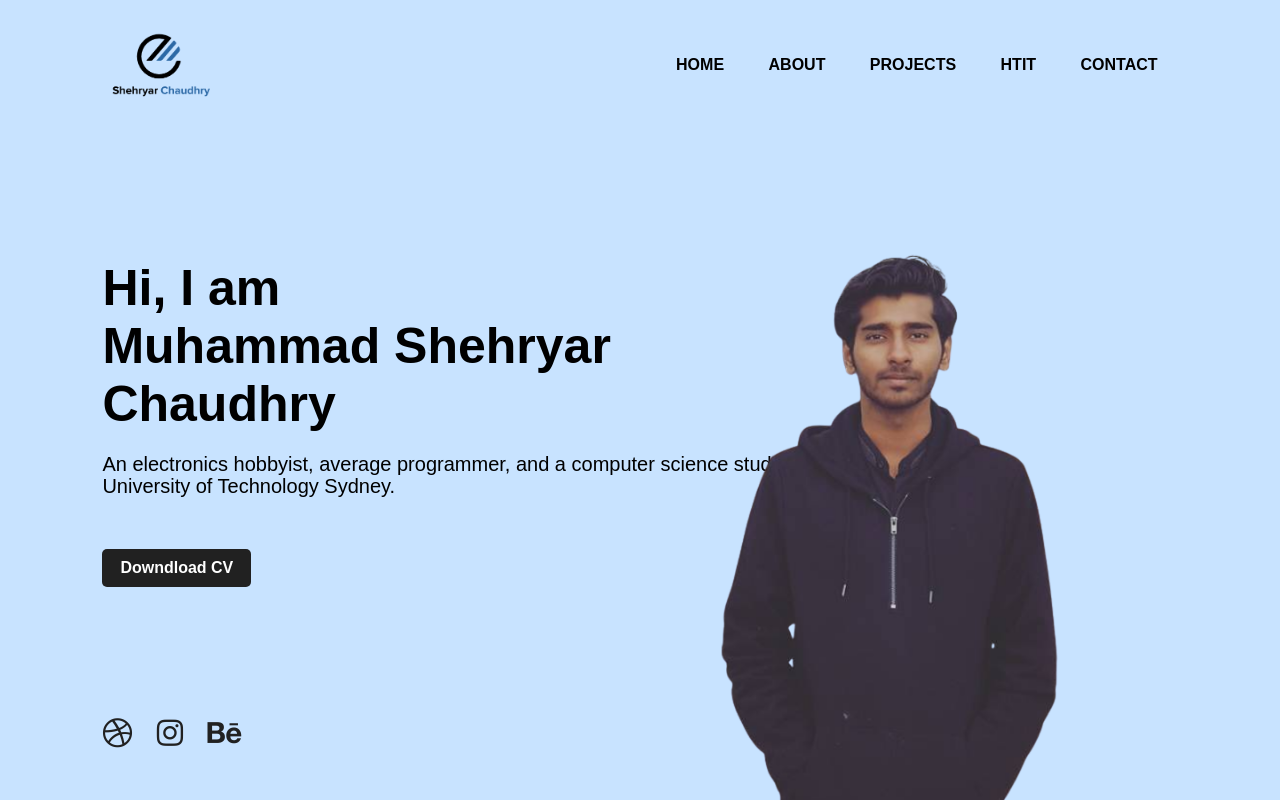
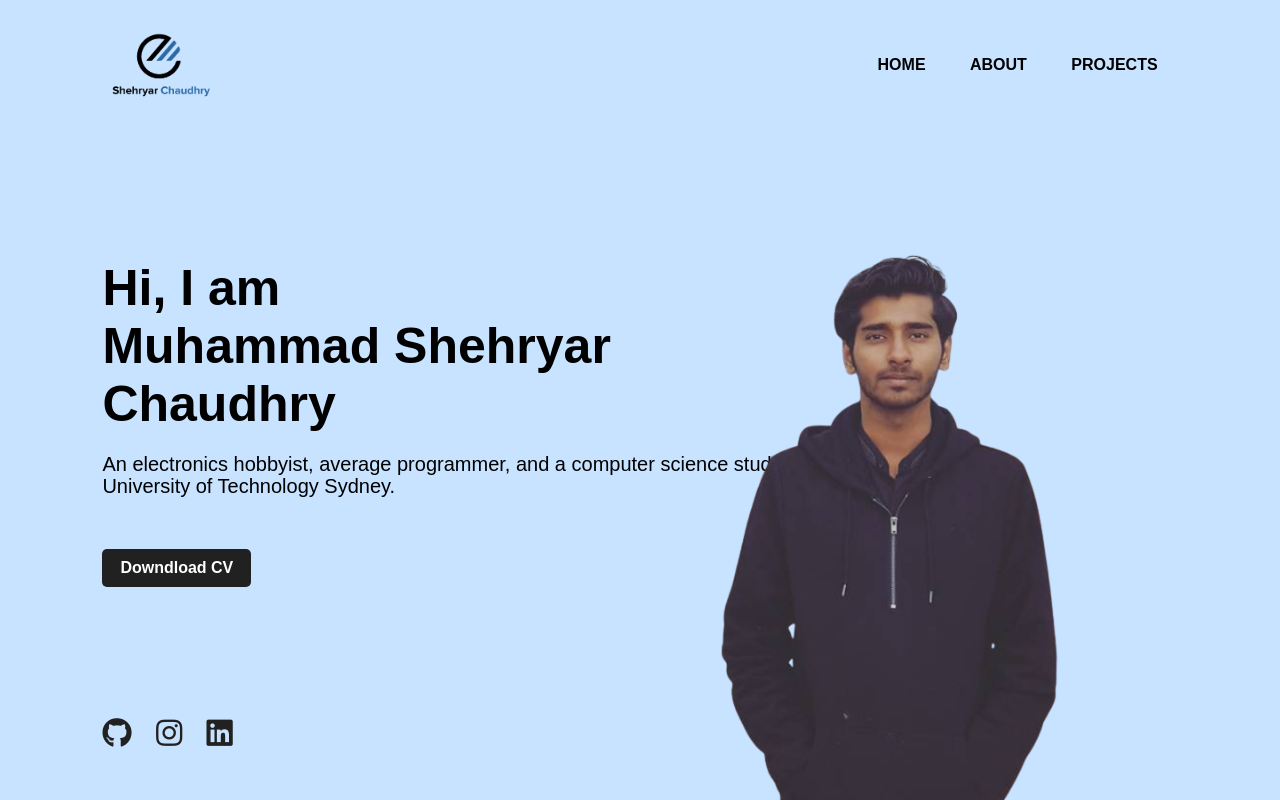
Before and after one commit to chaudhryshehryar/chaudhryshehryar.github.io, a plain HTML site: page index.html in a window 1280 px wide. Drawn offline with Linux system fonts and the light colour scheme.

Commit message:
Update index.html

```diff
--- a/index.html
+++ b/index.html
@@ -16,8 +16,8 @@
                 <li><a href="index.html">HOME</a></li>
                 <li><a href="About.html">ABOUT</a></li>
                 <li><a href="Projects.html">PROJECTS</a></li>
-                <li><a href="#">HTIT</a></li>
-                <li><a href="Contact.html">CONTACT</a></li>
+              <!--  <li><a href="#">HTIT</a></li>
+                <li><a href="Contact.html">CONTACT</a></li>-->
             </ul>
         </nav>
         <div class="main-1">
@@ -25,7 +25,7 @@
             <p>An electronics hobbyist, average programmer,
              and a computer science student at the<br> University of Technology Sydney. </p>
              <P><br> </P>
-            <a href="#">Downdload CV</a>
+            <a href="https://docs.google.com/document/d/131ArfwyvpZ7auArW4srH5mFR6mC41KQoh2-Bnccux94/edit?usp=sharing">Downdload CV</a>
         </div>
         <div class="images">
           <!--  <img src="images/shape.png" class="shape">-->
@@ -33,9 +33,9 @@
         </div>
 
         <div class="social">
-           <a href="#"><i class="fab fa-dribbble"></i></a>
-           <a href="#"><i class="fab fa-instagram"></i></a>
-           <a href="#"><i class="fab fa-behance"></i></a>
+           <a href="https://github.com/chaudhryshehryar"><i class="fab fa-github"></i></a>
+           <a href="https://www.instagram.com/shehryar.chaudhry/"><i class="fab fa-instagram"></i></a>
+           <a href="https://www.linkedin.com/in/muhammad-s-783731122"><i class="fab fa-linkedin"></i></a>
         </div>
     </div>
 </body>
```
